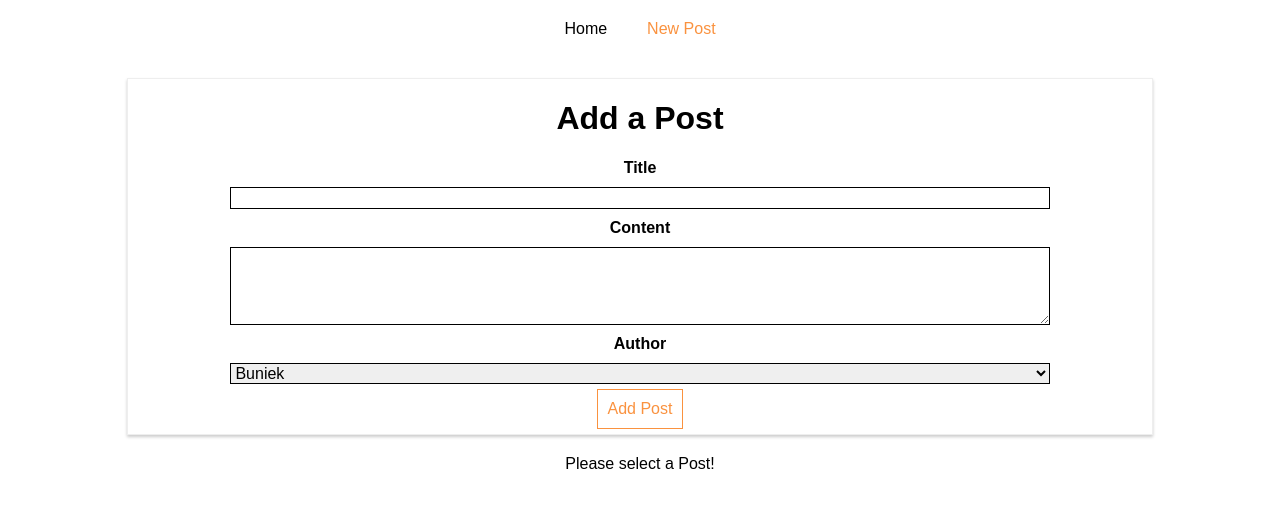
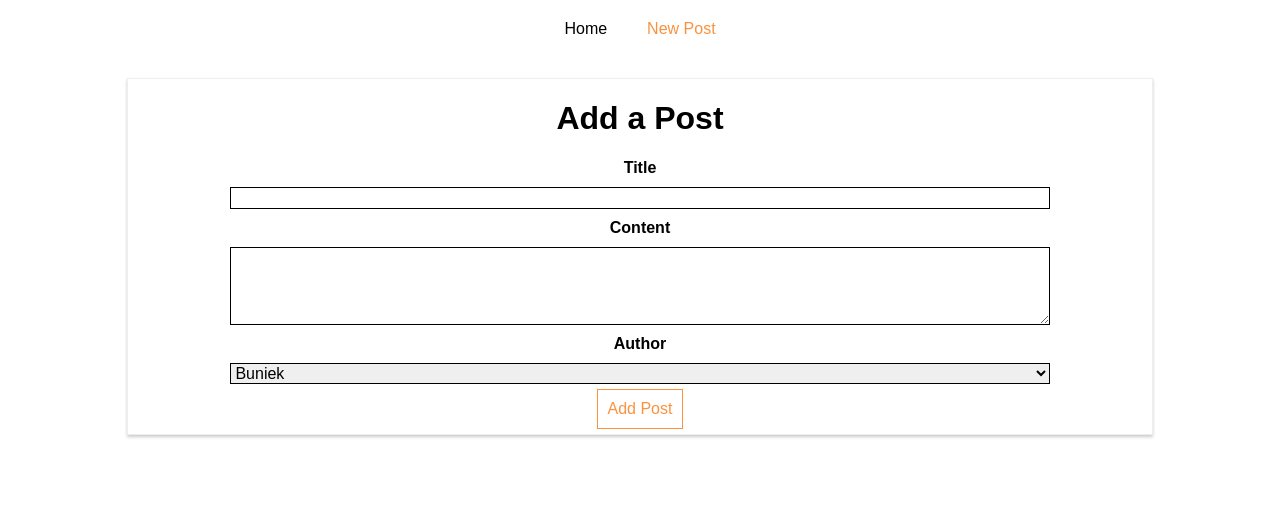
Before and after one commit to mateuszlichon/Simple_Post_App, a React (Create React App) app: page /new-post in a window 1280 px wide. Shown: the top 508 px of the page. Built offline with nearby package versions, Linux system fonts and the light colour scheme; no server answers.

Commit message:
uses switch to use single route

```diff
--- a/src/containers/Blog/Blog.js
+++ b/src/containers/Blog/Blog.js
@@ -1,6 +1,6 @@
 import React, { Component } from 'react';
 // import axios from 'axios';
-import { Route, NavLink } from 'react-router-dom';
+import { Route, NavLink, Switch } from 'react-router-dom';
 
 import './Blog.css';
 import Posts from './Posts/Posts';
@@ -22,9 +22,9 @@
                                     color: '#fa923f',
                                     textDecoration: 'underline'
                                 }}
-                                >Home</NavLink></li>
+                            >Home</NavLink></li>
                             <li><NavLink to={{
-                                pathname:'/new-post'
+                                pathname: '/new-post'
                             }}>New Post</NavLink></li>
                         </ul>
                     </nav>
@@ -32,8 +32,10 @@
                 {/* <Route path="/" exact render={() => <Posts />} />
                 <Route path="/new-post" exact render={() => <NewPost />} /> */}
                 <Route path="/" exact component={Posts} />
-                <Route path="/new-post" exact component={NewPost} />
-                <Route path="/:id" exact component={FullPost} />
+                <Switch>
+                    <Route path="/new-post" exact component={NewPost} />
+                    <Route path="/:id" exact component={FullPost} />
+                </Switch>
 
             </div>
         );
```
